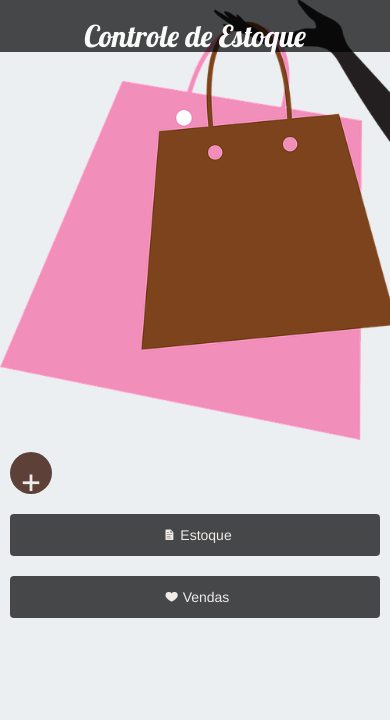
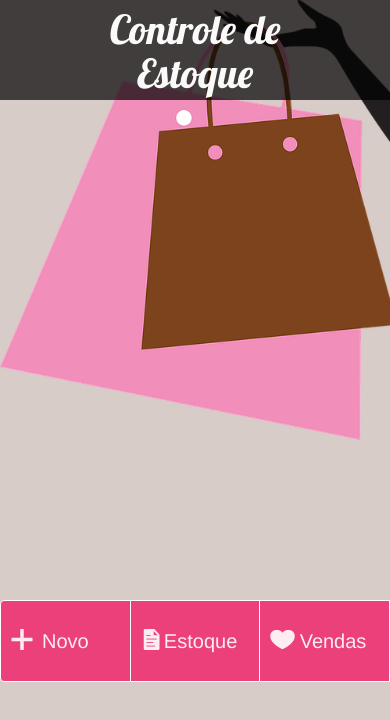
Before and after one commit to AndreiaHoffman/app-controle-de-estoque, a plain HTML site: page Controle_estoque/www/index.html in a window 390 px wide. Drawn offline with Linux system fonts and the light colour scheme.

Commit message:
designer

```diff
--- a/Controle_estoque/www/css/index.css
+++ b/Controle_estoque/www/css/index.css
@@ -1,15 +1,11 @@
-#produto_icon {
-    height: 150px;
-    margin-top: 100px;
-    margin-left: 100px;
+/*Index.html*/
+#tela_menu{
+    padding: 50px;
 }
-#estoque_icon{
-    height: 150px;
-
-}
-#vendas_icon{
-    height: 150px;
-    margin-left: 40px;
+#titulo{
+    font-family: 'Lobster';
+    font-size:40px;
+    margin-top: -43px;
 }
 #tela_parede{
     background-image:url('../img/shopping.png');
@@ -20,3 +16,12 @@
 #button_produto{
     padding-block: 20px;
 }
+.buttons-group.full button {
+    flex: 1;
+    padding: 20px;
+    font-size: 20px;
+    margin-top: 500px;
+}
+#inserir{
+    font-size: 20px;
+}
--- a/Controle_estoque/www/index.html
+++ b/Controle_estoque/www/index.html
@@ -11,24 +11,22 @@
         <link rel="stylesheet" type="text/css" href="css/bootstrap.min.css">
         <title>Controle de estoque</title>
     </head>
-    <body class="blue-grey-50" id="tela_parede">
+    <body class="brown-100" id="tela_parede">
 
       <script type="text/javascript" src="cordova.js"></script>
       <script type="text/javascript" src="mobileui/mobileui.js"></script>
       <script type="text/javascript" src="js/index.js"></script>
       <script type="text/javascript" src="js/jquery-3.4.1.min.js"></script>
 
-      <div class="header black-opacity-70">
-        <h3 class="align-center text-grey-50" style="font-family: 'Lobster';font-size:30px;">Controle de Estoque<i class="fas fa-user"></i></h3>
+      <div class="header black-opacity-70" id="tela_menu">
+        <h3 class="align-center text-grey-50" id="titulo">Controle de Estoque<i class="fas fa-user"></i></h3>
       </div>
 
-      <div class="content has-header padding" style="margin-top: 300px;">
-          <button class="brown-700 circle icon ion-plus" onclick="produto_button()" id="button_produto"></button>
-          <div class="space"></div>
-          <button class="black-opacity-70 full radius text-brown-50" onclick="estoque_button()"><i class="ion-document-text"></i>Estoque</button>
-          <div class="space"></div>
-          <button class="black-opacity-70 full radius text-brown-50" onclick="vendas_button()"><i class="ion-ios-heart"></i>Vendas</button>
-    </div>
+      <div class="buttons-group full float-bottom">
+        <button class="pink-400 border-white radius-left" onclick="produto_button()"><i class="icon ion-plus"></i> Novo</button>
+        <button class="pink-400 border-white" onclick="estoque_button()"><i class=" icon ion-document-text"></i>&nbsp; Estoque</button>
+        <button class="pink-400 border-white radius-rigth" onclick="vendas_button()"><i class="icon ion-ios-heart"></i>&nbsp;&nbsp; Vendas</button>
+      </div>
 
     </body>
 </html>
```
Also changed, not shown: Controle_estoque/www/Buscar_Produto.html (+7 -3 lines).
